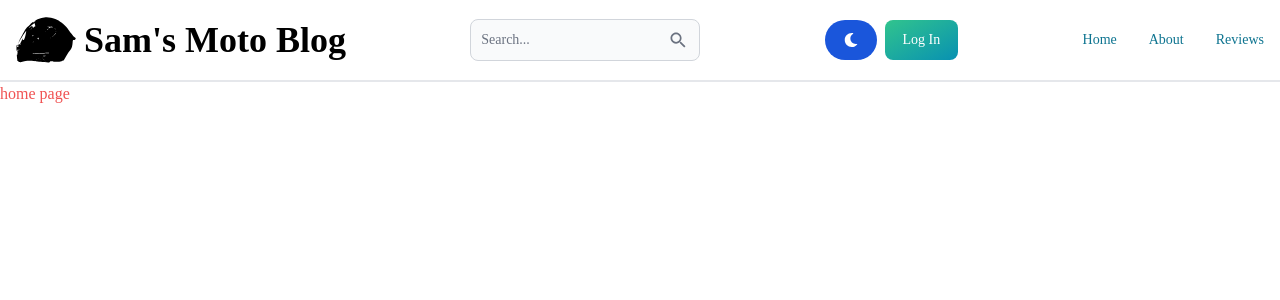
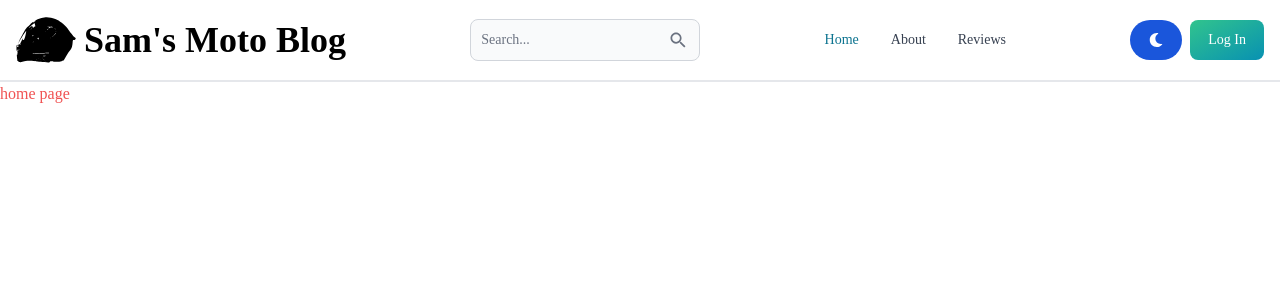
Before and after one commit to samuelchen17/moto-blog, a React (Vite) app in the folder client/: page / in a window 1280 px wide. Shown: the top 300 px of the page. Built offline with nearby package versions, Linux system fonts and the light colour scheme.

Commit message:
navbar prototype

```diff
--- a/client/src/components/Header.tsx
+++ b/client/src/components/Header.tsx
@@ -2,23 +2,28 @@ import React from "react";
 import {
   Button,
   Navbar,
+  NavbarBrand,
   NavbarCollapse,
   NavbarLink,
   NavbarToggle,
   TextInput,
 } from "flowbite-react";
-import { Link } from "react-router-dom";
+import { Link, useLocation } from "react-router-dom";
 import helmetIcon from "../assets/helmet.svg";
 import { IoMdSearch } from "react-icons/io";
 import { FaMoon } from "react-icons/fa";
 
 const Header = () => {
+  const path = useLocation().pathname;
+
   return (
     <Navbar className="border-b-2">
-      <Link className="flex justify-center items-center gap-2" to="/">
-        <img src={helmetIcon} className="h-[60px]" />
-        <span className="text-4xl font-semibold">Sam's Moto Blog</span>
-      </Link>
+      <NavbarBrand as={"div"}>
+        <Link className="flex justify-center items-center gap-2" to="/">
+          <img src={helmetIcon} className="h-[60px]" />
+          <span className="text-4xl font-semibold">Sam's Moto Blog</span>
+        </Link>
+      </NavbarBrand>
       <form>
         <TextInput
           className="hidden lg:inline"
@@ -30,24 +35,25 @@ const Header = () => {
       <Button className="lg:hidden">
         <IoMdSearch />
       </Button>
-      <div className="flex gap-2">
+      {/* order-2 to place it at the end */}
+      <div className="flex gap-2 md:order-2">
         <Button className="hidden sm:inline" pill color="blue">
           <FaMoon />
         </Button>
-        <Link className="flex justify-center items-center gap-2" to="/login">
+        <Link to="/login">
           <Button gradientDuoTone="greenToBlue">Log In</Button>
         </Link>
         <NavbarToggle />
       </div>
 
       <NavbarCollapse>
-        <Navbar.Link active>
+        <NavbarLink active={path === "/"} as={"div"}>
           <Link to="/">Home</Link>
-        </Navbar.Link>
-        <NavbarLink active>
+        </NavbarLink>
+        <NavbarLink active={path === "/register"} as={"div"}>
           <Link to="/register">About</Link>
         </NavbarLink>
-        <NavbarLink active>
+        <NavbarLink active={path === "/edit"} as={"div"}>
           <Link to="/edit">Reviews</Link>
         </NavbarLink>
       </NavbarCollapse>
```
